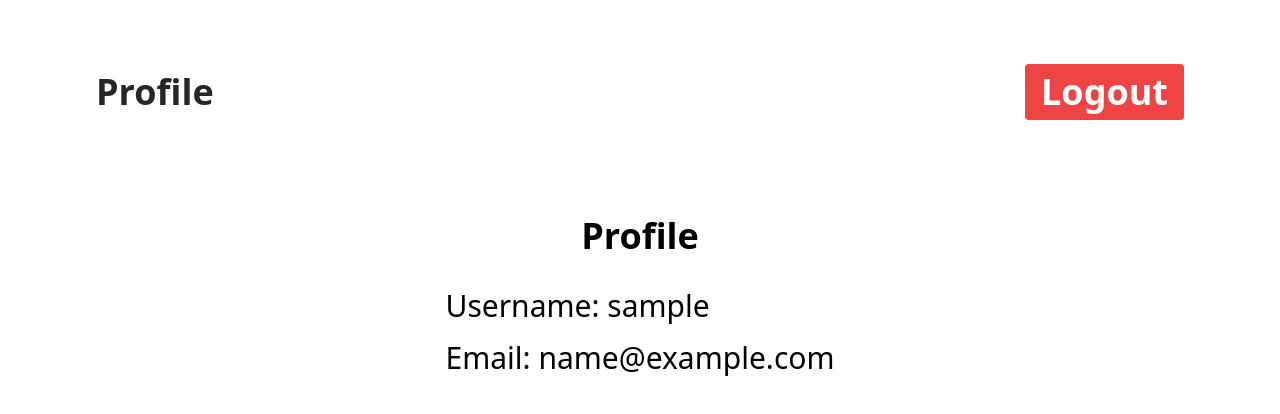
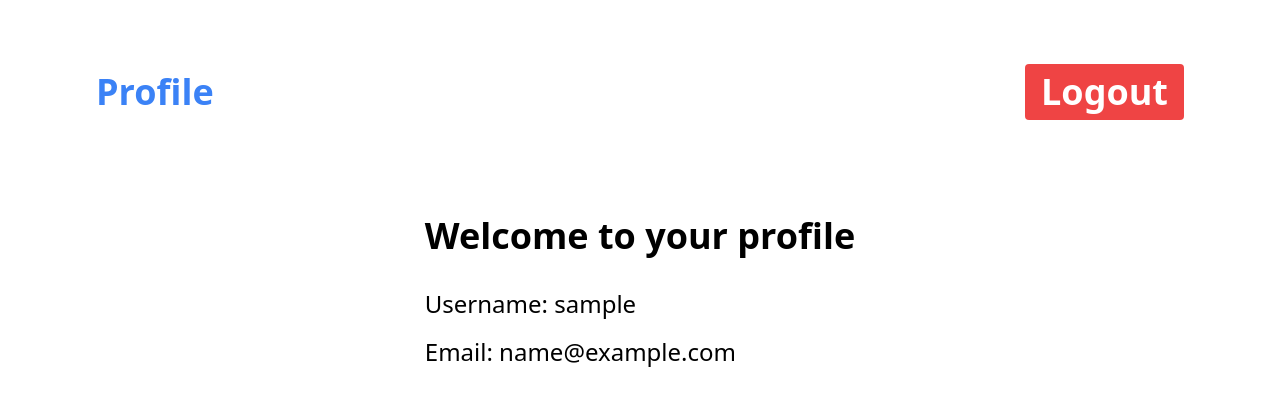
Before and after one commit to Zeroluffs/login-app-vue, a Vue app: page /profile in a window 1280 px wide. Shown: the top 414 px of the page. Built offline with nearby package versions, Linux system fonts and the light colour scheme; sample sign-in values are in the browser's storage.

Commit message:
active link

```diff
--- a/src/App.vue
+++ b/src/App.vue
@@ -4,15 +4,21 @@
       class="flex xl:flex-row flex-col xl:px-24 justify-center items-center xl:justify-between mt-16 max-w-7xl text-neutral-800 text-4xl font-semibold mx-auto"
     >
       <div class="flex flex-row gap-9 mb-4 xl:mb-0">
-        <router-link to="/profile">Profile</router-link>
+        <router-link active-class="text-blue-500" to="/profile"
+          >Profile</router-link
+        >
       </div>
       <div>
         <div
           class="flex items-center xl:items-start gap-4 flex-col xl:flex-row xl:gap-9"
           v-if="!currentUser"
         >
-          <router-link to="/login">Login</router-link>
-          <router-link to="/register">Register</router-link>
+          <router-link active-class="text-blue-500" to="/login"
+            >Login</router-link
+          >
+          <router-link active-class="text-blue-500" to="/register"
+            >Register</router-link
+          >
         </div>
         <div v-if="currentUser">
           <!-- <span class="text-neutral-800 font-semibold">{{
--- a/src/views/Profile.vue
+++ b/src/views/Profile.vue
@@ -1,12 +1,16 @@
 <template>
-  <div class="flex flex-col justify-center m-auto items-center w-[800px]">
+  <div
+    class="flex flex-col justify-center m-auto items-center w-[324px] xl:w-[800px]"
+  >
     <div class="mt-24 whitespace-nowrap">
-      <h1 class="text-center text-4xl font-semibold mb-8">Profile</h1>
-      <p class="text-3xl">
+      <h1 class="text-center text-4xl font-semibold mb-8">
+        Welcome to your profile
+      </h1>
+      <p class="text-2xl">
         Username: <span class="font-medium">{{ currentUser?.username }}</span>
       </p>
 
-      <p class="text-3xl mt-4">
+      <p class="text-2xl mt-4">
         Email:
         <span class="font-medium">{{ currentUser?.email }}</span>
       </p>
```
